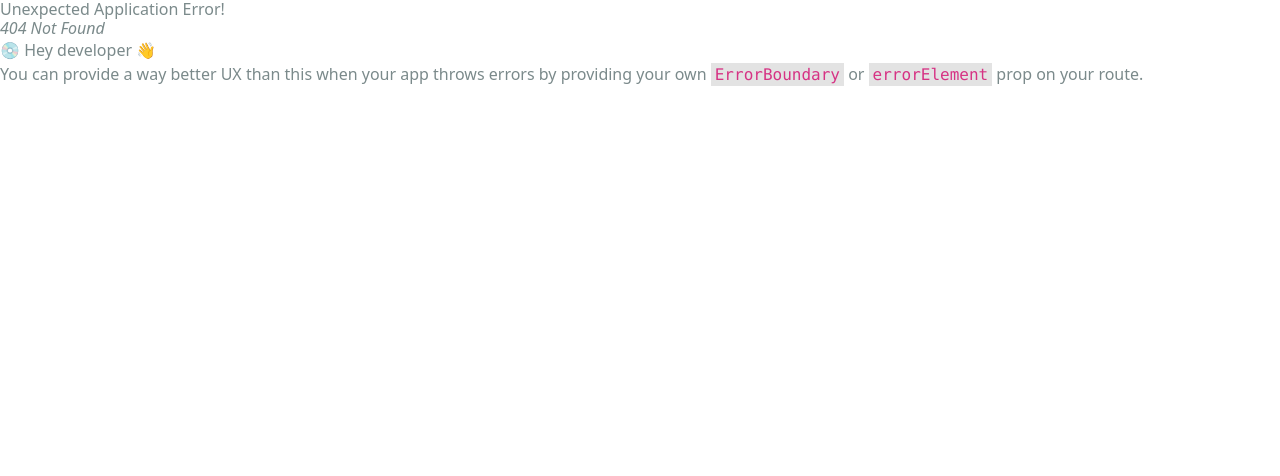
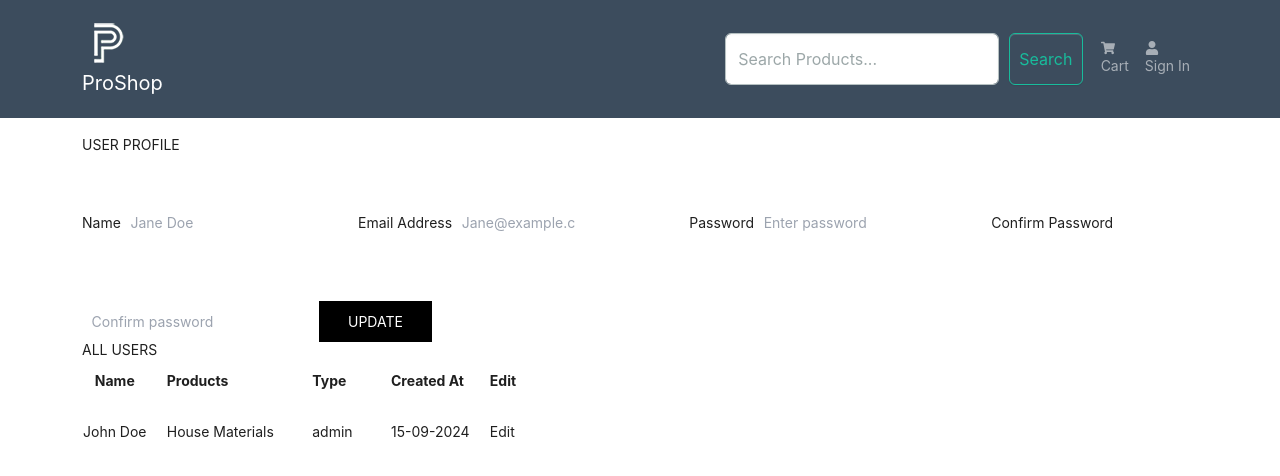
Before and after one commit to yomiaishida/Fulcrum, a React (Vite) app in the folder frontend/: page /users in a window 1280 px wide. Before the commit this address had no page. Shown: the top 476 px of the page. Built offline with nearby package versions, Linux system fonts and the light colour scheme.

Commit message:
Initial commit on users page

```diff
--- a/frontend/src/main.jsx
+++ b/frontend/src/main.jsx
@@ -17,6 +17,7 @@ import HomeScreen from "./views/HomeScreen.jsx";
 import Register from "./views/Register.jsx";
 import Login from "./views/Login.jsx";
 import { PayPalScriptProvider } from "@paypal/react-paypal-js";
+import Users from "./views/Users";
 
 const router = createBrowserRouter(
   createRoutesFromElements(
@@ -24,6 +25,7 @@ const router = createBrowserRouter(
       <Route index={true} path="/" element={<HomeScreen />} />
       <Route path="/login" element={<Login />} />
       <Route path="/register" element={<Register />} />
+      <Route path="/users" element={<Users />} />
     </Route>
   )
 );
--- /dev/null
+++ b/frontend/src/views/Users.jsx
@@ -0,0 +1,163 @@
+import React from "react";
+
+export default function Users() {
+  const usersData = [
+    {
+      name: "John Doe",
+      products: "House Materials",
+      type: "admin",
+      date: "15-09-2024",
+    },
+  ];
+
+  function classNames(...classes) {
+    return classes.filter(Boolean).join(" ");
+  }
+  return (
+    <div className="flex gap-3 lg:gap-10 mt-3">
+      <div className="lg:w-[40%]">
+        <h1 className="text-3xl tracking-widest">USER PROFILE</h1>
+        <form className="mt-4 space-y-2 pr-10">
+          <label>Name</label>
+          <input
+            type="text"
+            placeholder="Jane Doe"
+            className="w-full  bg-gray-300 px-2 py-2 rounded-sm placeholder:text-black"
+          />
+
+          <label className="mt-4">Email Address</label>
+          <input
+            type="email"
+            placeholder="Jane@example.c"
+            className="w-full bg-gray-300 px-2 py-2 rounded-sm placeholder:text-black"
+          />
+
+          <label className="mt-4"> Password </label>
+          <input
+            type="password"
+            placeholder="Enter password"
+            className="w-full bg-gray-300 px-2 py-2 rounded-sm placeholder:text-black"
+          />
+
+          <label className="mt-4">Confirm Password</label>
+          <input
+            type="password"
+            placeholder="Confirm password"
+            className="w-full bg-gray-300 px-2 py-2 rounded-sm placeholder:text-black"
+          />
+          <button className="bg-black text-white px-4 py-2 rounded-sm mt-5 hover:bg-gray-600 ">
+            UPDATE
+          </button>
+        </form>
+      </div>
+      <div className="lg:w-[60%]">
+        <h1 className="text-3xl tracking-widest">ALL USERS</h1>
+        <div className="mt-8 flow-root ">
+          <div className="-mx-4 -my-2 sm:-mx-6 ">
+            <div className="inline-block min-w-full py-2 align-middle">
+              <table className="min-w-full border-separate border-spacing-0 ">
+                <thead>
+                  <tr className="text-start">
+                    <th
+                      scope="col"
+                      className="sticky top-0 z-10 border-b border-gray-300 bg-white bg-opacity-75 py-3.5 pl-5 pr-3  text-sm font-semibold text-gray-900 backdrop-blur backdrop-filter sm:pl-6 lg:pl-8"
+                    >
+                      Name
+                    </th>
+                    <th
+                      scope="col"
+                      className="sticky text-start top-0 z-10 hidden border-b border-gray-300 bg-white bg-opacity-75 px-3 py-3.5 text-sm font-semibold text-gray-900 backdrop-blur backdrop-filter sm:table-cell"
+                    >
+                      Products
+                    </th>
+                    <th
+                      scope="col"
+                      className="sticky top-0 z-10 hidden border-b text-start border-gray-300 bg-white bg-opacity-75 px-3 py-3.5 text-sm font-semibold text-gray-900 backdrop-blur backdrop-filter lg:table-cell"
+                    >
+                      Type
+                    </th>
+                    <th
+                      scope="col"
+                      className="sticky top-0 z-10 border-b border-gray-300 text-start bg-white bg-opacity-75 px-3 py-3.5  text-sm font-semibold text-gray-900 backdrop-blur backdrop-filter"
+                    >
+                      Created At
+                    </th>
+
+                    <th
+                      scope="col"
+                      className="sticky top-0 z-10 border-b border-gray-300 bg-white bg-opacity-75 py-3.5 pl-3 pr-4 backdrop-blur backdrop-filter sm:pr-6 lg:pr-8"
+                    >
+                      <span className="sr-only">Edit</span>
+                    </th>
+                  </tr>
+                </thead>
+                <tbody>
+                  {usersData?.map((data, personIdx) => (
+                    <tr key={personIdx} className="text-start cursor-pointer">
+                      <td
+                        className={classNames(
+                          personIdx !== data.length - 1
+                            ? "border-b border-gray-200"
+                            : "",
+                          "whitespace-nowrap uppercase py-4 pl-3 pr-3 text-sm font-medium text-gray-900 sm:pl-6 lg:pl-8"
+                        )}
+                      >
+                        {data?.name}
+                      </td>
+                      <td
+                        className={classNames(
+                          personIdx !== data.length - 1
+                            ? "border-b border-gray-200"
+                            : "",
+                          "hidden whitespace-nowrap px-3 py-4 text-sm text-gray-500 sm:table-cell uppercase text-start"
+                        )}
+                      >
+                        {data?.products}
+                      </td>
+                      <td
+                        className={classNames(
+                          personIdx !== data.length - 1
+                            ? "border-b border-gray-200"
+                            : "",
+                          "hidden whitespace-nowrap px-3 py-4 text-sm text-gray-500 sm:table-cell uppercase text-start"
+                        )}
+                      >
+                        {data?.type}
+                      </td>
+                      <td
+                        className={classNames(
+                          personIdx !== data.length - 1
+                            ? "border-b border-gray-200"
+                            : "",
+                          "hidden whitespace-nowrap px-3 py-4 text-sm text-gray-500 sm:table-cell uppercase text-start"
+                        )}
+                      >
+                        {data?.date}
+                      </td>
+
+                      <td
+                        className={classNames(
+                          personIdx !== data.length - 1
+                            ? "border-b border-gray-200"
+                            : "",
+                          "relative whitespace-nowrap py-4 pl-3 pr-4 text-start text-sm font-medium sm:pr-8 lg:pr-8 "
+                        )}
+                      >
+                        <a
+                          href=""
+                          className="text-indigo-600 hover:text-indigo-900"
+                        >
+                          Edit
+                        </a>
+                      </td>
+                    </tr>
+                  ))}
+                </tbody>
+              </table>
+            </div>
+          </div>
+        </div>
+      </div>
+    </div>
+  );
+}
```
